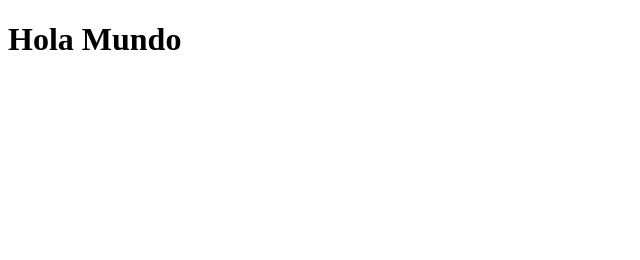
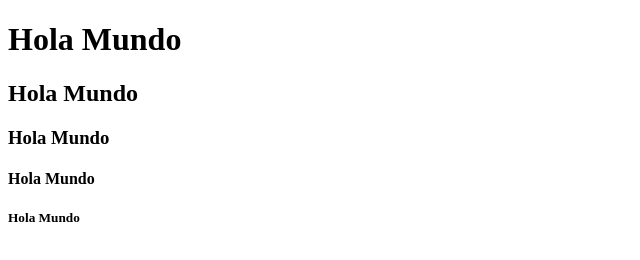
Before and after one commit to AngelDanielUrquidiLopez/ProgramacionWeb, a plain HTML site: page index.html in a window 1280 px wide. Shown: the whole page, without its empty margins (0-640 px from the left). Drawn offline with Linux system fonts and the light colour scheme.

Commit message:
Se agrega prueba de h

```diff
--- a/index.html
+++ b/index.html
@@ -7,6 +7,12 @@
 	</head>
 
 	<body>
+
 		<h1>Hola Mundo</h1>
+		<h2>Hola Mundo</h2>
+		<h3>Hola Mundo</h3>
+		<h4>Hola Mundo</h4>
+		<h5>Hola Mundo</h5>
+
 	</body>
 </html>
```
